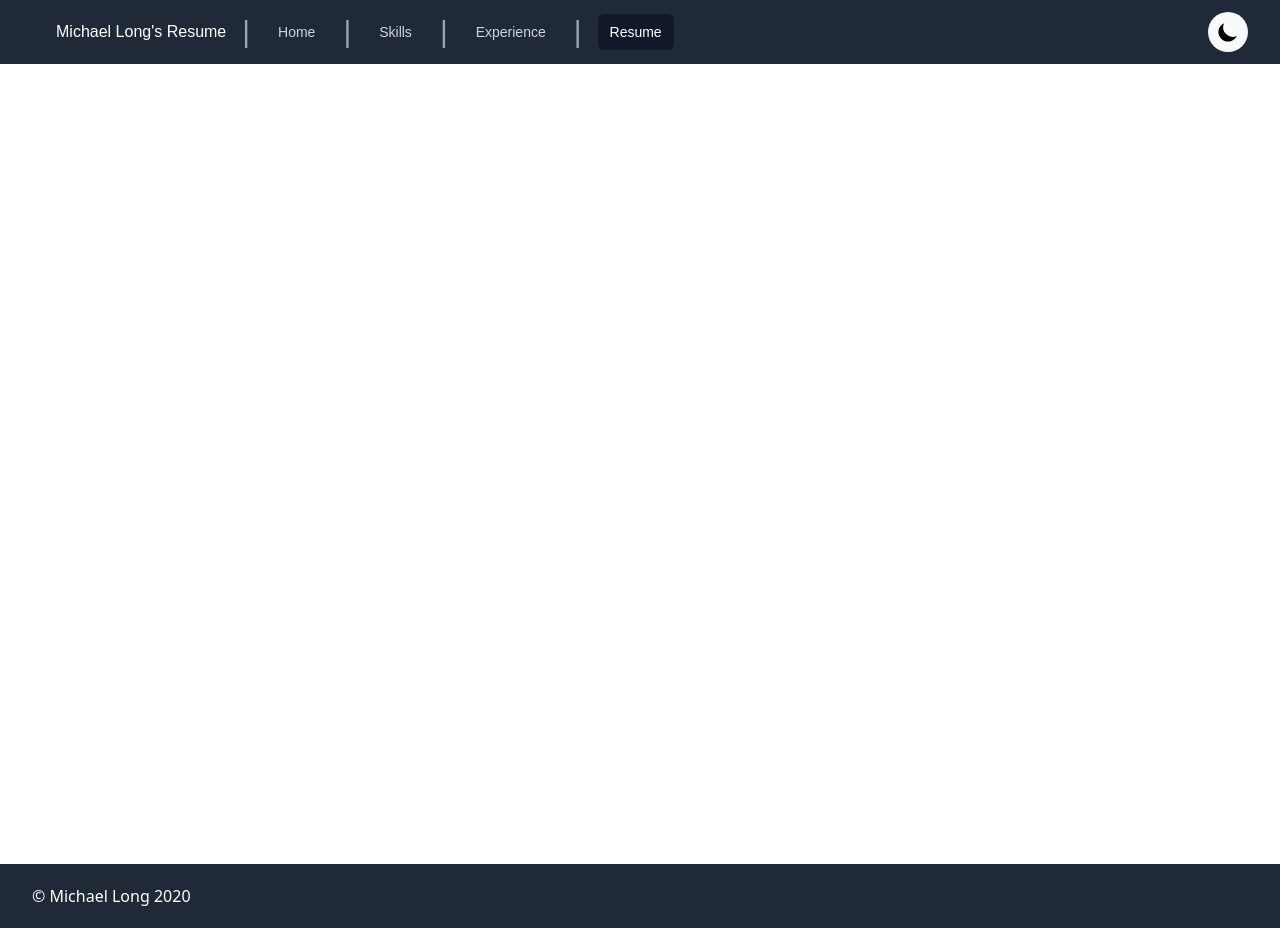
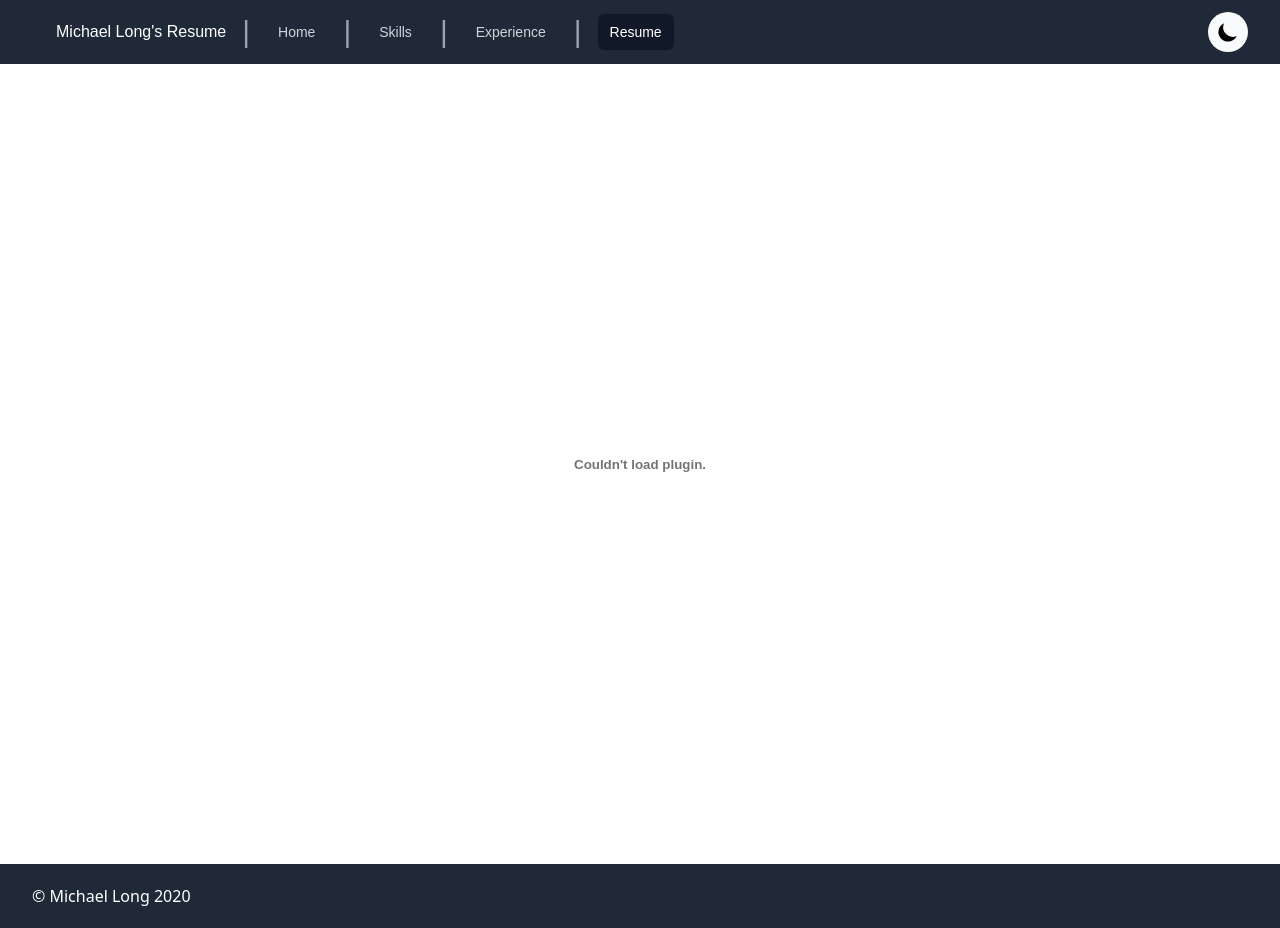
Before and after one commit to michael-long88/resume-vue-tailwind, a Vue app: page /resume in a window 1280 px wide. Built offline with nearby package versions, Linux system fonts and the light colour scheme.

Commit message:
Uncomment embed and change v-if to v-show

```diff
--- a/src/views/Resume.vue
+++ b/src/views/Resume.vue
@@ -1,12 +1,12 @@
 <template>
   <div class="flex-grow overflow-auto max-h-screen w-full dark:text-gray-300">
     <div class="m-auto h-screen">
-      <!-- <div v-if="darkModePDF">
+      <div v-show="darkModePDF">
         <embed id="resume" src="LongMichael_WebResume_PhoneDarkMode.pdf" type="application/pdf" class="h-screen w-full">
       </div>
-      <div v-else>
+      <div v-show="!darkModePDF">
         <embed id="resume" src="LongMichael_WebResume.pdf" type="application/pdf" class="h-screen w-full">
-      </div> -->
+      </div>
     </div>
   </div>
 </template>
```
